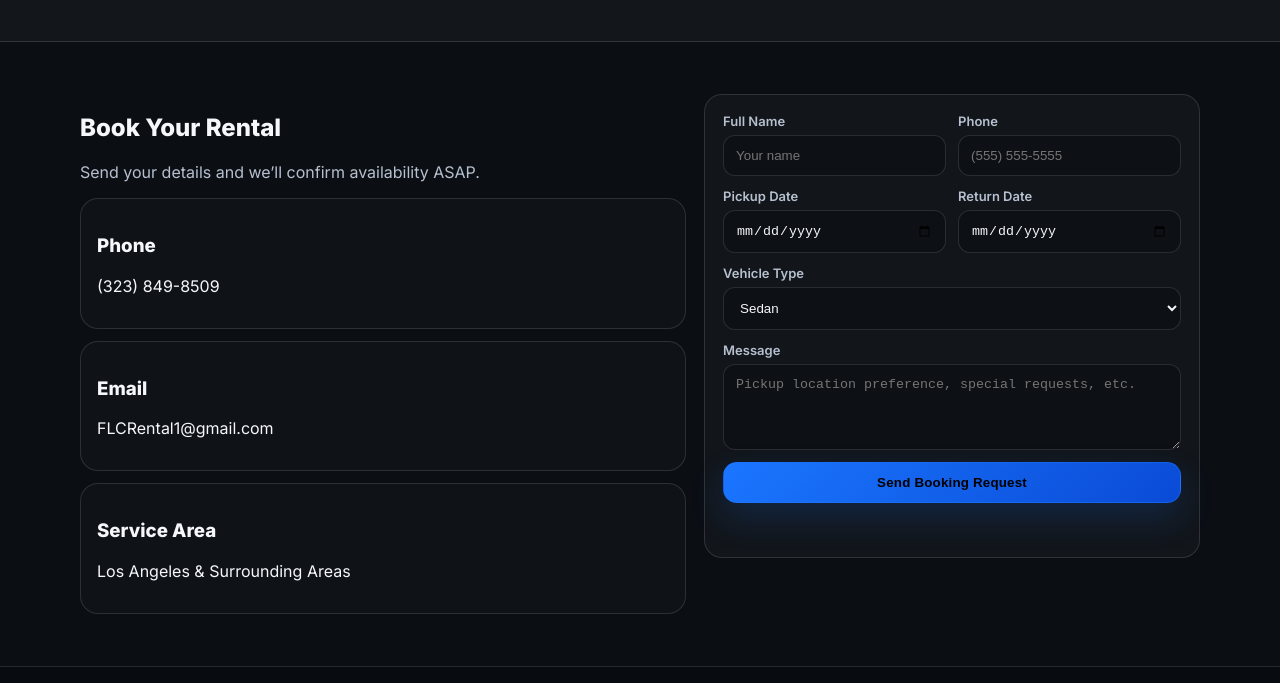
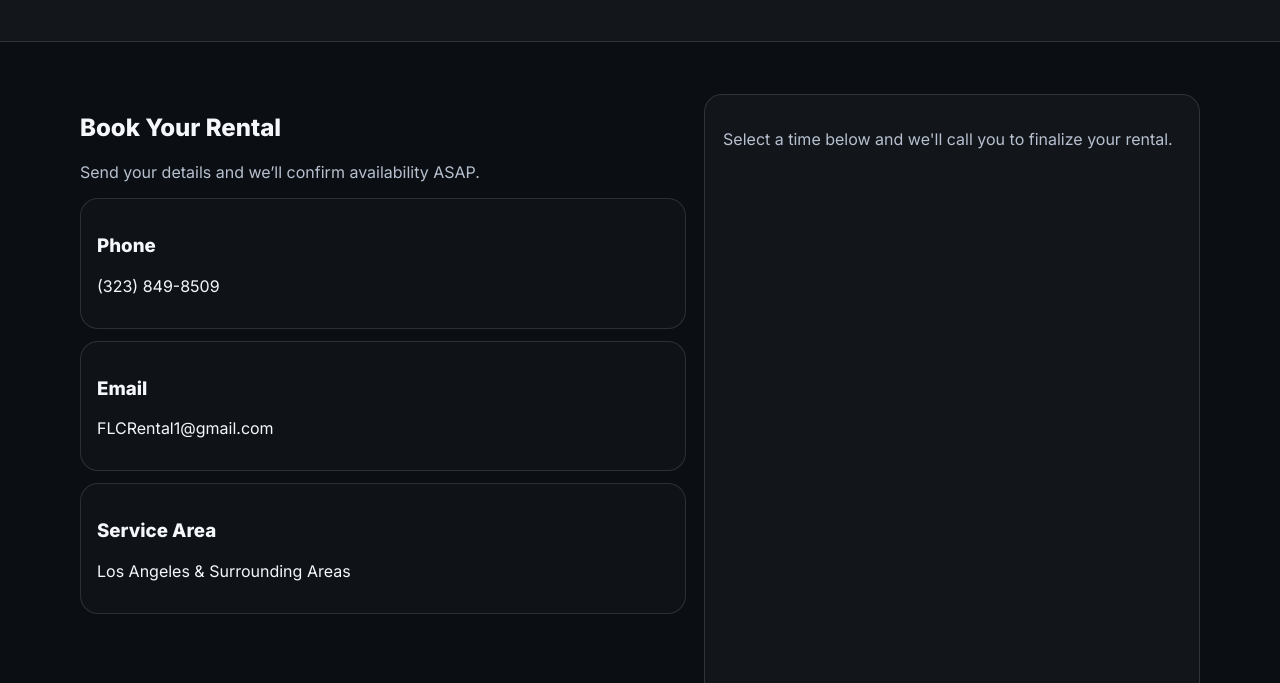
Before and after one commit to WEnt2025/fast-lane-car-rental, a plain HTML site: page index.html in a window 1280 px wide. Shown: the part 2282-2965 px from the top of the page. Drawn offline with Linux system fonts and the light colour scheme; a script that the page names is missing.

Commit message:
index.html

```diff
--- a/index.html
+++ b/index.html
@@ -260,7 +260,12 @@
         </div>
 
         <div class="form-wrap">
-          <form class="contact-form" onsubmit="return sendEmail(event)">
+          <p class="muted">
+            Select a time below and we'll call you to finalize your rental.
+          <!-- Calendly inline widget begin -->
+<div class="calendly-inline-widget" data-url="https://calendly.com/thewenterprisesllc" style="min-width:320px;height:700px;"></div>
+<script type="text/javascript" src="https://assets.calendly.com/assets/external/widget.js" async></script>
+<!-- Calendly inline widget end -->
             <div class="grid2">
               <label>
                 Full Name
```
